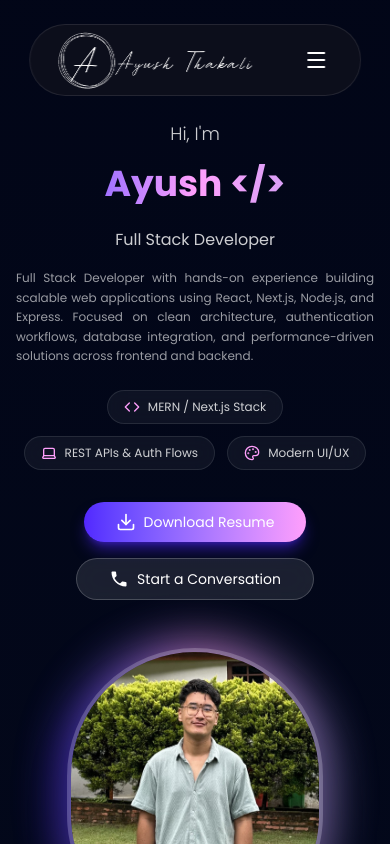
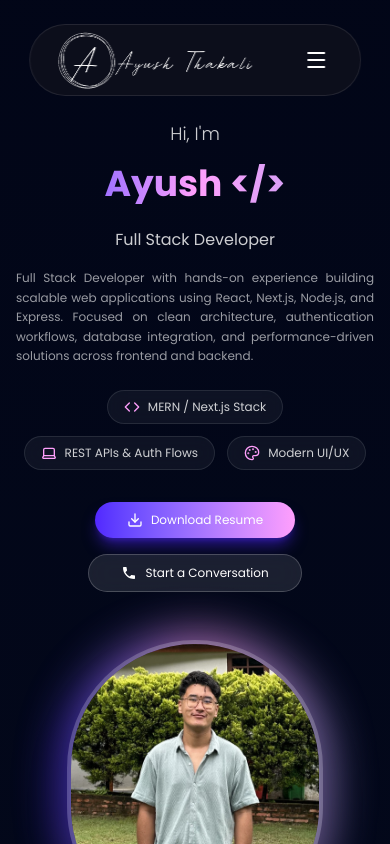
Before and after one commit to ayushthakali/Portfolio, a React (Vite) app: page / in a window 390 px wide. Shown: the top 844 px of the page. Built offline with nearby package versions, Linux system fonts and the light colour scheme.

Commit message:
hero fix

```diff
--- a/src/components/Hero.jsx
+++ b/src/components/Hero.jsx
@@ -286,9 +286,9 @@ function Hero() {
               <a
                 href="/Ayush_Resume.pdf"
                 download
-                className="px-8 py-2.5 bg-gradient-to-r from-[#5227FF] to-[#FF9FFC] rounded-full font-poppins  text-white hover:scale-105 transition-transform duration-300 shadow-lg shadow-[#5227FF]/50 flex gap-2 items-center"
+                className="px-8 py-2.5 bg-gradient-to-r from-[#5227FF] to-[#FF9FFC] rounded-full font-poppins text-white hover:scale-105 transition-transform duration-300 shadow-lg shadow-[#5227FF]/50 flex gap-2 items-center text-xs sm:text-base"
               >
-                <Download className="w-5 h-5" /> Download Resume
+                <Download className="size-4 md:size-5" /> Download Resume
               </a>
               <Link
                 to="Contact"
@@ -296,9 +296,9 @@ function Hero() {
                 smooth={true}
                 offset={-100}
                 duration={800}
-                className="px-8 py-2.5 bg-white/10 backdrop-blur-md border border-white/20 rounded-full  font-poppins  text-white hover:bg-white/20 transition-all duration-300 flex gap-2 items-center"
+                className="px-8 py-2.5 bg-white/10 backdrop-blur-md border border-white/20 rounded-full font-poppins  text-white hover:bg-white/20 transition-all duration-300 flex gap-2 items-center text-xs sm:text-base"
               >
-                <MdPhone className="w-5 h-5" /> Start a Conversation
+                <MdPhone className="size-4 md:size-5" /> Start a Conversation
               </Link>
             </motion.div>
           </motion.div>
```
